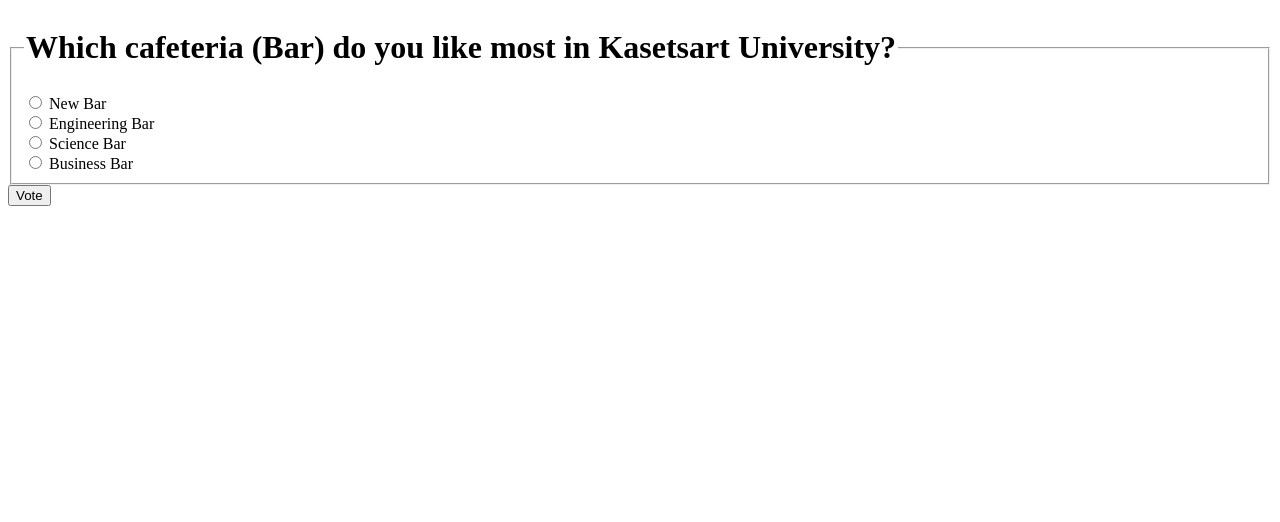
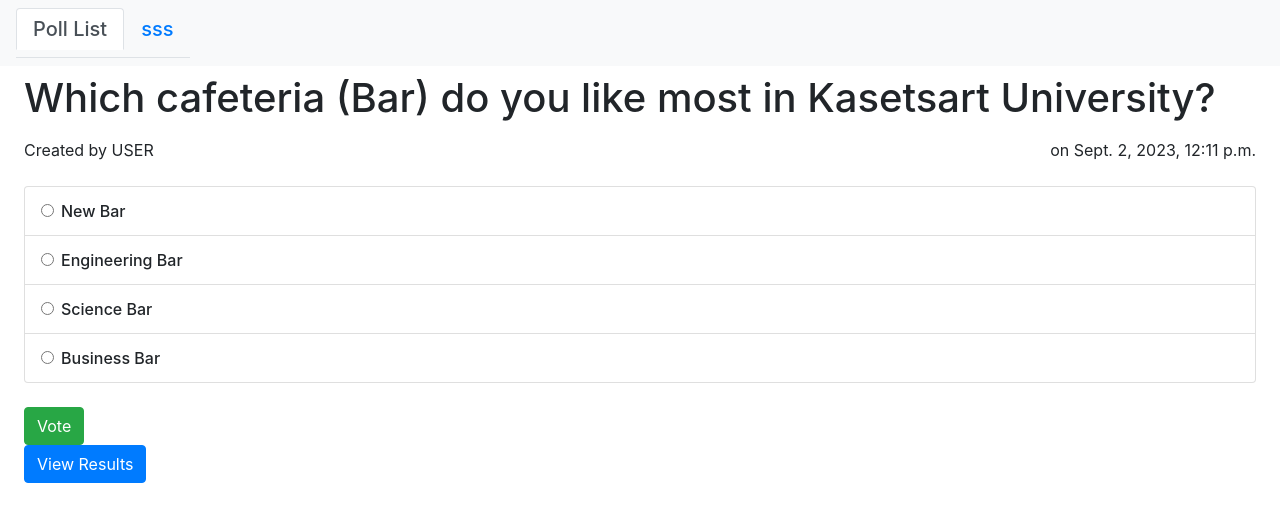
Before and after one commit to CondricNay/ku-polls, a Django app: page /polls/1/ in a window 1280 px wide. Shown: the top 522 px of the page. Run offline with Django 4.2, Linux system fonts and the light colour scheme; data comes from the database, SQL or seed files in the repository; some libraries are stand-ins or nearby versions.

Commit message:
Improve GUI

```diff
--- a/mysite/urls.py
+++ b/mysite/urls.py
@@ -15,9 +15,11 @@ Including another URLconf
     2. Add a URL to urlpatterns:  path('blog/', include('blog.urls'))
 """
 from django.contrib import admin
+from django.views.generic import RedirectView
 from django.urls import include, path
 
 urlpatterns = [
+    path('', RedirectView.as_view(url='polls/', permanent=False)),
     path('admin/', admin.site.urls),
     path('polls/', include('polls.urls')),
 ]
--- a/polls/templates/polls/detail.html
+++ b/polls/templates/polls/detail.html
@@ -1,17 +1,38 @@
+{% extends "polls/layout.html" %}
+
+{% block body %}
 <form action="{% url 'polls:vote' question.id %}" method="post">
     {% csrf_token %}
     <fieldset>
         <legend><h1>{{ question.question_text }}</h1></legend>
+        <div class="d-flex w-100 justify-content-between">
+            <span> Created by USER </span>
+            on {{ question.pub_date }} <br><br>
+        </div>
+
         {% if error_message %}
-            <p>
-                <strong>{{ error_message }}</strong>
-            </p>
+            <p><strong>{{ error_message }}</strong></p>
         {% endif %}
 
-        {% for choice in question.choice_set.all %}
-            <input type="radio" name="choice" id="choice{{ forloop.counter }}" value="{{ choice.id }}">
-            <label for="choice{{ forloop.counter }}">{{ choice.choice_text }}</label><br>
-        {% endfor %}
-    </fieldset>
-    <input type="submit" value="Vote">
+        <ul class="list-group">
+            {% for choice in question.choice_set.all %}
+            <li class="list-group-item form-check">
+                <div class="ml-3">
+                    <input class="form-check-input me-1" type="radio" name="choice"
+                        id="choice{{ forloop.counter }}" value="{{ choice.id }}">
+                    <label class="h6 form-check-label" for="choice{{ forloop.counter }}">
+                        {{ choice.choice_text }}
+                    </label>
+                </div>
+            </li>
+            {% endfor %}
+        </ul>
+    </fieldset><br>
+
+    <input class="btn btn-success" type="submit" value="Vote">
 </form>
+
+<form action="{% url 'polls:results' question.id %}">
+    <input class="btn btn-primary" type="submit" value="View Results">
+</form>
+{% endblock %}
--- /dev/null
+++ b/polls/templates/polls/layout.html
@@ -0,0 +1,33 @@
+{% load static %}
+
+<!DOCTYPE html>
+<html lang="en">
+    <head>
+        <meta charset="UTF-8">
+        <meta name="viewport" content="width=device-width, initial-scale=1.0">
+
+        <!-- Link to Bootstrap CSS -->
+        <link rel="stylesheet" href="https://maxcdn.bootstrapcdn.com/bootstrap/4.5.2/css/bootstrap.min.css">
+        <!-- Link to Local CSS -->
+        <link rel="stylesheet" href="style.css">
+        <title> KU Polls </title>
+    </head>
+
+    <body>
+        <nav class="navbar bg-light nav-fill">
+            <ul class="nav nav-tabs">
+                <li class="nav-item">
+                    <a class="h5 nav-link active" href={% url "polls:index" %}>Poll List</a>
+                </li>
+                <li class="h5 nav-item">
+                    <a class="nav-link" href={% url "polls:index" %}>sss</a>
+                </li>
+            </ul>
+        </nav>
+
+        <div class="mx-4 my-2">
+            {% block body %}
+            {% endblock %}
+        </div>
+    </body>
+</html>
```
Also changed, not shown: polls/static/polls/style.css (deleted, +0 -9 lines), polls/templates/polls/index.html (+23 -11 lines), polls/templates/polls/results.html (+21 -7 lines), polls/static/polls/images/background.jpg (deleted).
